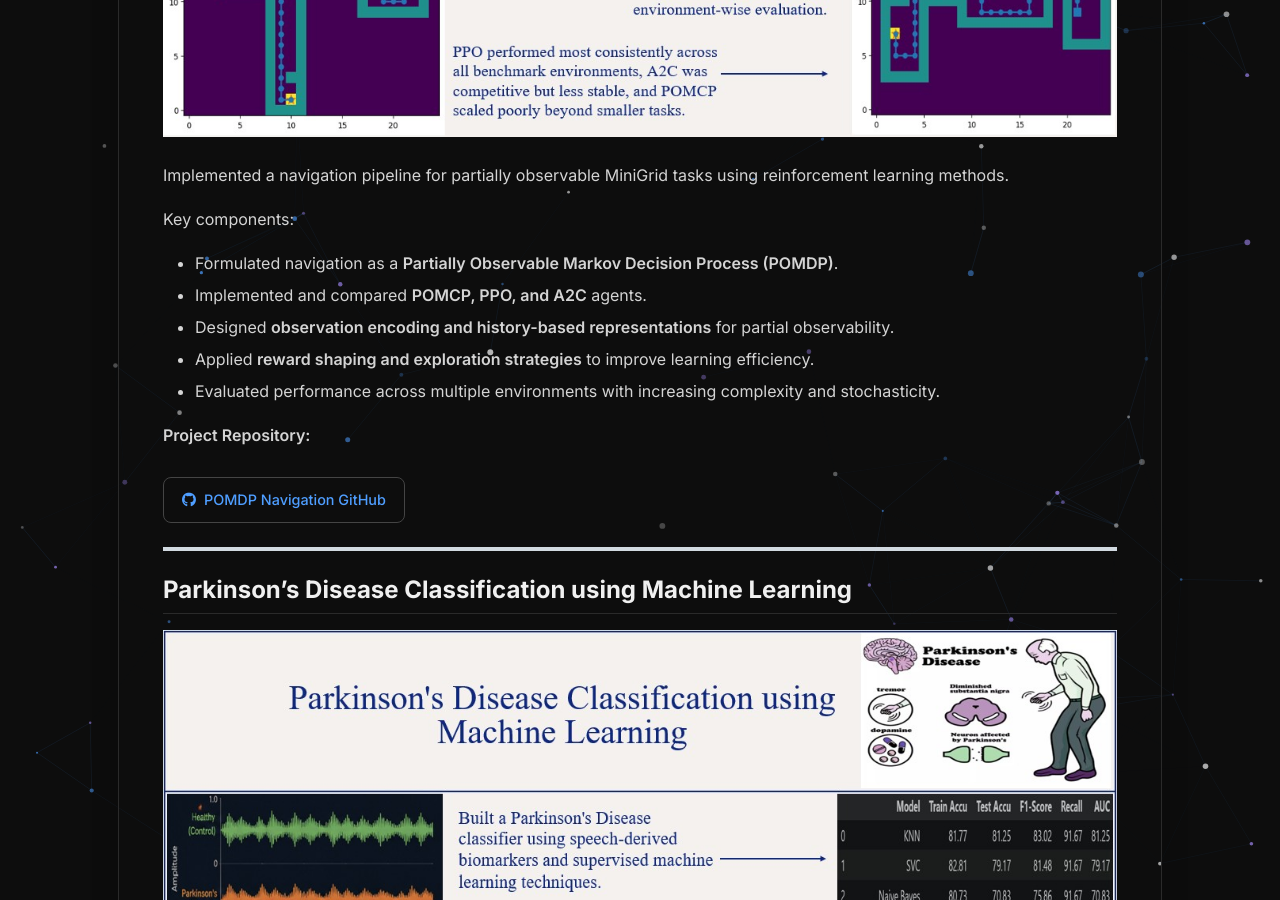
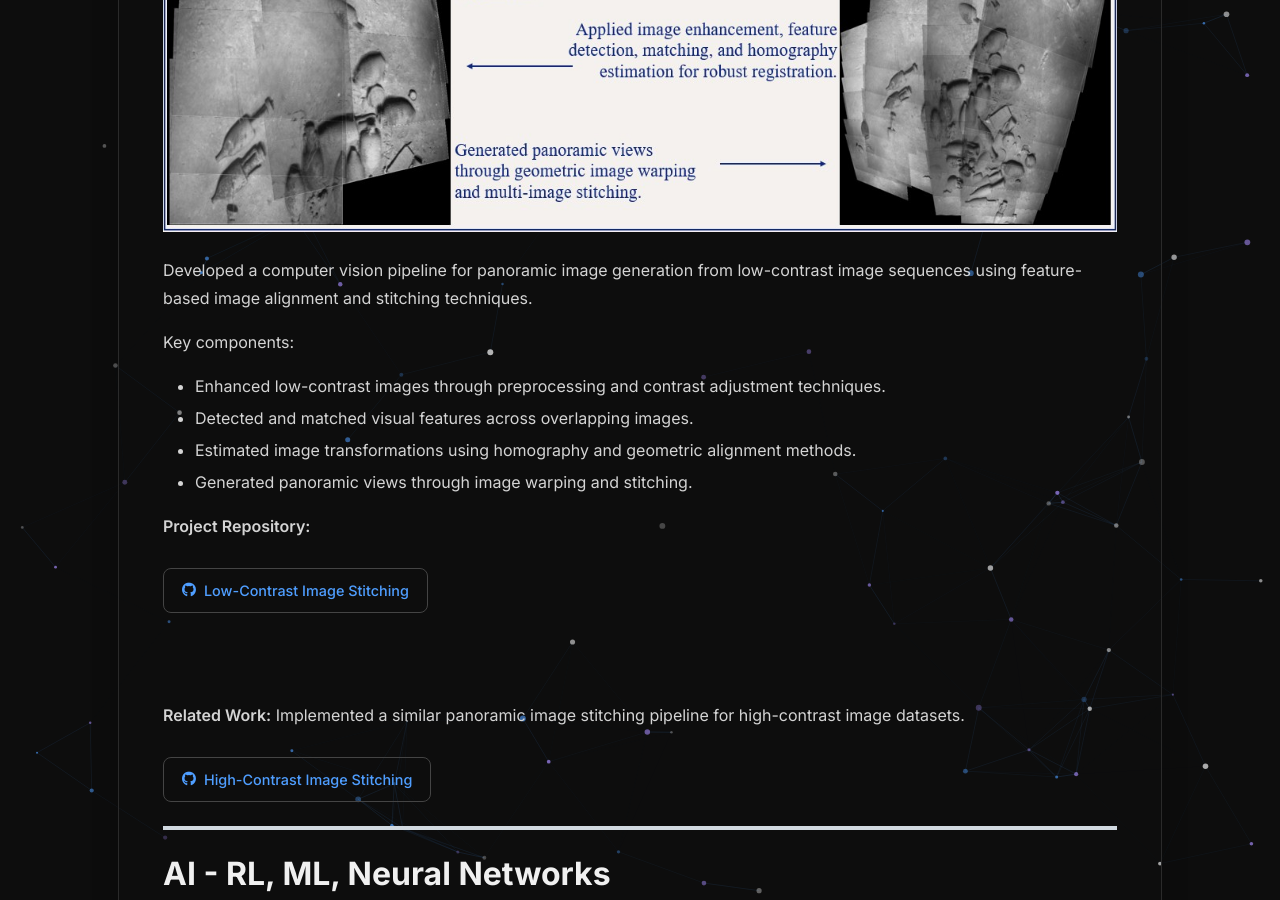
Before and after one commit to Sairamzz/Sairamzz.github.io, a Jekyll site: the page built from projects.md, in a window 1280 px wide and 900 px high, scrolled down 5923 px. Built offline with Jekyll 4.4.1, drawn with Linux system fonts in a browser that asks for light colours; nearby versions of some CDN libraries; some of the changed text lies outside the part shown.

Commit message:
Update projects.md

```diff
--- a/projects.md
+++ b/projects.md
@@ -138,6 +138,35 @@ Key components:
 
 ---
 
+## Panoramic Image Stitching for Low-Contrast Images
+
+![Panoramic Stitching](../assets/images/projects/panorama_low_contrast.jpeg)
+
+Developed a computer vision pipeline for panoramic image generation from low-contrast image sequences using feature-based image alignment and stitching techniques.
+
+Key components:
+
+- Enhanced low-contrast images through preprocessing and contrast adjustment techniques.
+- Detected and matched visual features across overlapping images.
+- Estimated image transformations using homography and geometric alignment methods.
+- Generated panoramic views through image warping and stitching.
+
+**Project Repository:**
+
+<a class="repo-button" href="https://github.com/Sairamzz/Panoramic-Image-Stitching-Low-Contrast-Images" target="_blank">
+<i class="fa-brands fa-github"></i> Low-Contrast Image Stitching
+</a>
+
+<br><br>
+
+**Related Work:** Implemented a similar panoramic image stitching pipeline for high-contrast image datasets.
+
+<a class="repo-button" href="https://github.com/Sairamzz/Panoramic-Image-Stitching-High-Contrast-Images" target="_blank">
+<i class="fa-brands fa-github"></i> High-Contrast Image Stitching
+</a>
+
+---
+
 # AI - RL, ML, Neural Networks
 
 ## POMDP Navigation in MiniGrid
```
